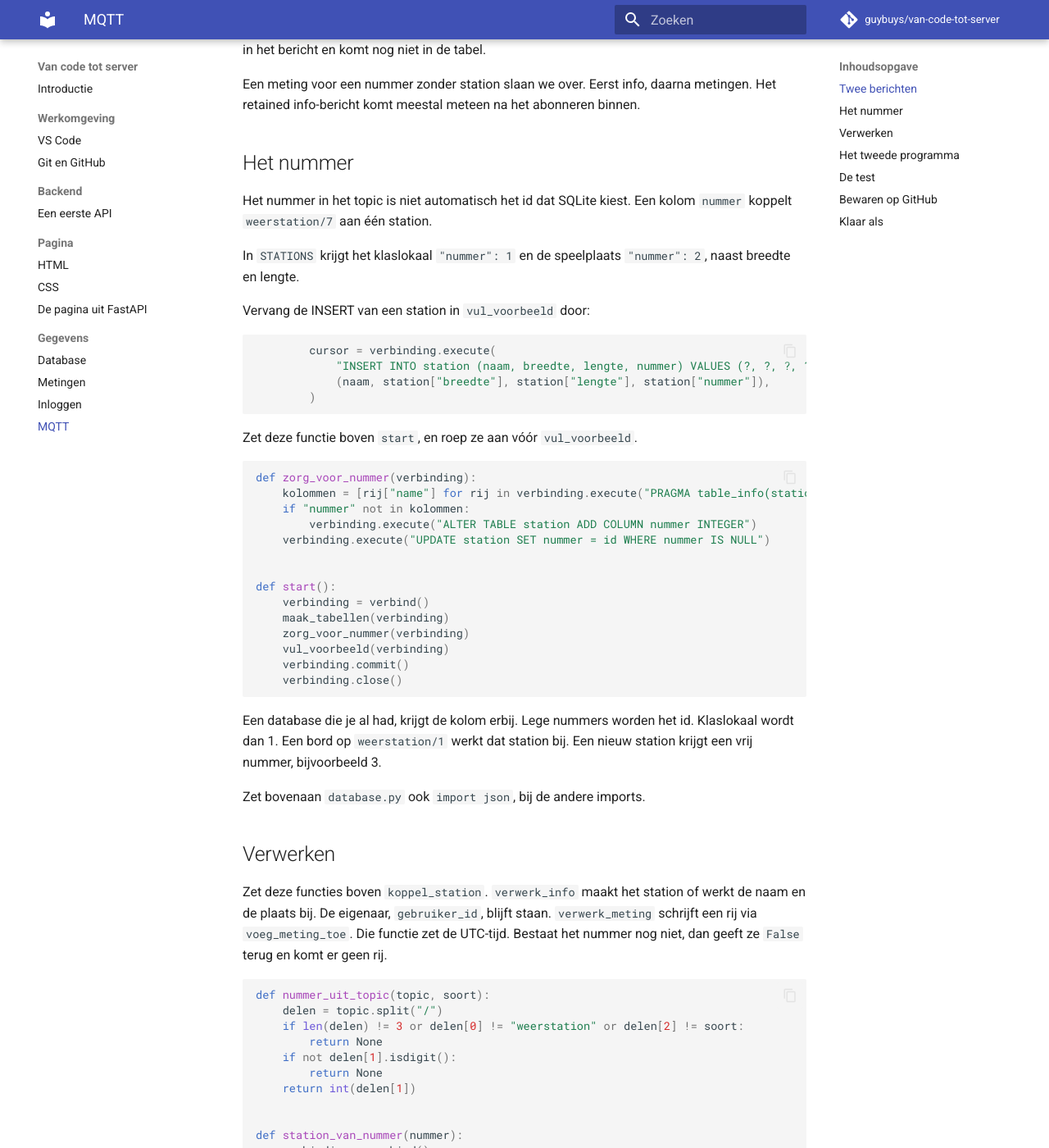
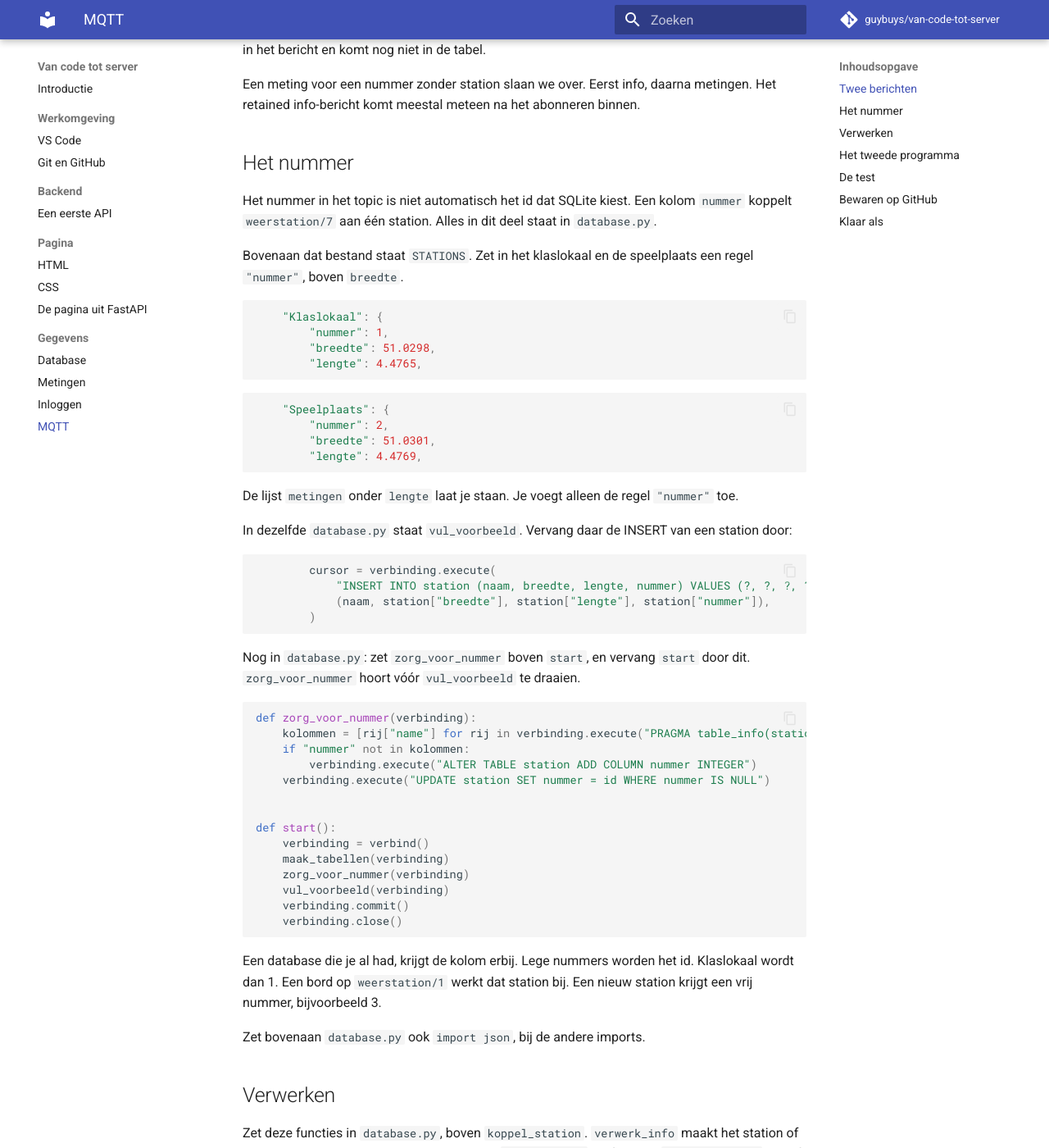
Before and after one commit to guybuys/van-code-tot-server, an MkDocs documentation site: the page built from docs/mqtt.md, in a window 1280 px wide and 1400 px high, scrolled down 485 px. Shown: the whole window at 82% size. Built offline with MkDocs 1.6.1 and Material for MkDocs 9.7.7, drawn with Linux system fonts in a browser that asks for light colours; comment, search, counter and statistics services are not loaded.

Commit message:
Zeg in het MQTT-hoofdstuk in welk bestand elk stuk code hoort.
Co-authored-by: Cursor <cursoragent@cursor.com>

````diff
--- a/docs/mqtt.md
+++ b/docs/mqtt.md
@@ -14,11 +14,27 @@ Een meting voor een nummer zonder station slaan we over. Eerst info, daarna meti
 
 ## Het nummer
 
-Het nummer in het topic is niet automatisch het id dat SQLite kiest. Een kolom `nummer` koppelt `weerstation/7` aan één station.
+Het nummer in het topic is niet automatisch het id dat SQLite kiest. Een kolom `nummer` koppelt `weerstation/7` aan één station. Alles in dit deel staat in `database.py`.
 
-In `STATIONS` krijgt het klaslokaal `"nummer": 1` en de speelplaats `"nummer": 2`, naast breedte en lengte.
+Bovenaan dat bestand staat `STATIONS`. Zet in het klaslokaal en de speelplaats een regel `"nummer"`, boven `breedte`.
 
-Vervang de INSERT van een station in `vul_voorbeeld` door:
+```python
+    "Klaslokaal": {
+        "nummer": 1,
+        "breedte": 51.0298,
+        "lengte": 4.4765,
+```
+
+```python
+    "Speelplaats": {
+        "nummer": 2,
+        "breedte": 51.0301,
+        "lengte": 4.4769,
+```
+
+De lijst `metingen` onder `lengte` laat je staan. Je voegt alleen de regel `"nummer"` toe.
+
+In dezelfde `database.py` staat `vul_voorbeeld`. Vervang daar de INSERT van een station door:
 
 ```python
         cursor = verbinding.execute(
@@ -27,7 +43,7 @@ Vervang de INSERT van een station in `vul_voorbeeld` door:
         )
 ```
 
-Zet deze functie boven `start`, en roep ze aan vóór `vul_voorbeeld`.
+Nog in `database.py`: zet `zorg_voor_nummer` boven `start`, en vervang `start` door dit. `zorg_voor_nummer` hoort vóór `vul_voorbeeld` te draaien.
 
 ```python
 def zorg_voor_nummer(verbinding):
@@ -52,7 +68,7 @@ Zet bovenaan `database.py` ook `import json`, bij de andere imports.
 
 ## Verwerken
 
-Zet deze functies boven `koppel_station`. `verwerk_info` maakt het station of werkt de naam en de plaats bij. De eigenaar, `gebruiker_id`, blijft staan. `verwerk_meting` schrijft een rij via `voeg_meting_toe`. Die functie zet de UTC-tijd. Bestaat het nummer nog niet, dan geeft ze `False` terug en komt er geen rij.
+Zet deze functies in `database.py`, boven `koppel_station`. `verwerk_info` maakt het station of werkt de naam en de plaats bij. De eigenaar, `gebruiker_id`, blijft staan. `verwerk_meting` schrijft een rij via `voeg_meting_toe`. Die functie zet de UTC-tijd. Bestaat het nummer nog niet, dan geeft ze `False` terug en komt er geen rij.
 
 ```python
 def nummer_uit_topic(topic, soort):
````
